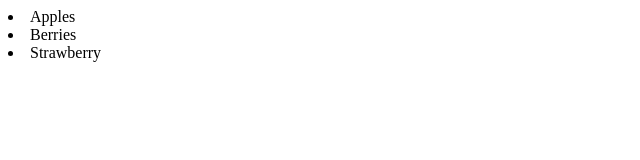
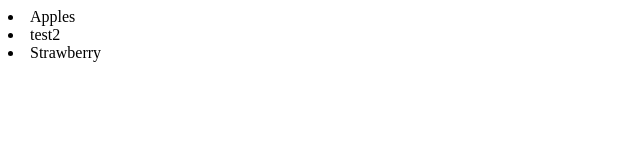
Before and after one commit to eastzhu/newGitTest, a plain HTML site: page index.html in a window 1280 px wide. Shown: the full height of the page, 0-640 px from the left. Drawn offline with Linux system fonts and the light colour scheme.

Commit message:
change to test2

```diff
--- a/index.html
+++ b/index.html
@@ -3,7 +3,7 @@
 
 		<div>
 			<li>Apples</li>
-			<li>Berries</li>
+			<li>test2</li>
 			<li>Strawberry</li>
 		</div>
 
```
